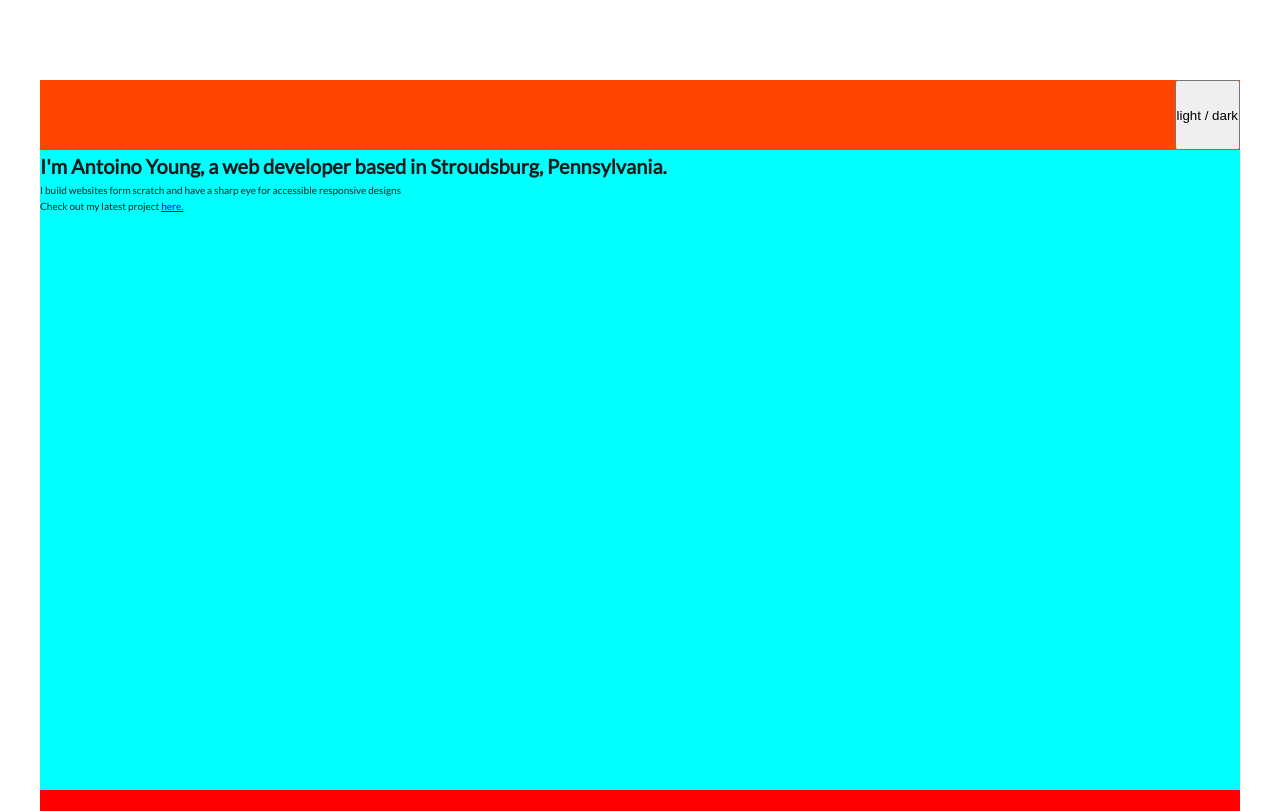
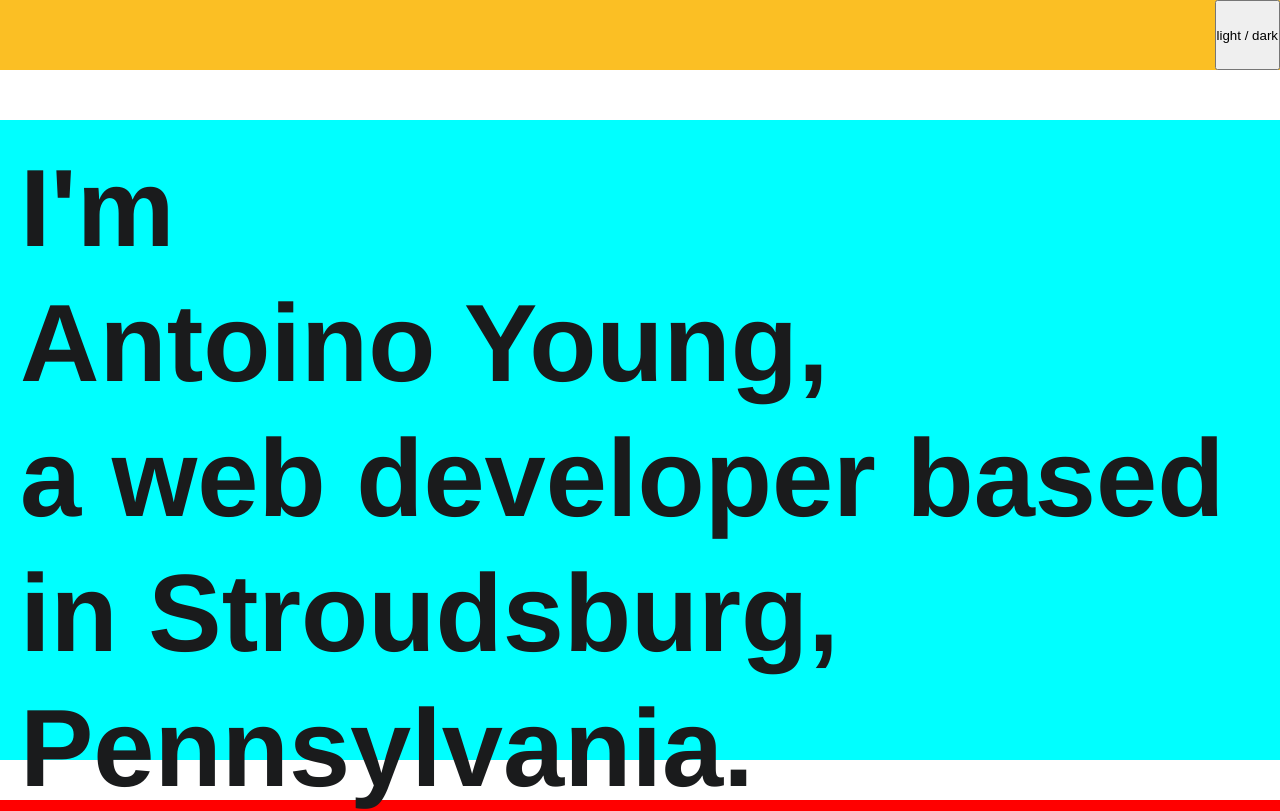
Before and after one commit to Gomurmamma/personal-website, a Next.js app: page / in a window 1280 px wide. Shown: the top 811 px of the page. Built offline with nearby package versions, Linux system fonts and the light colour scheme.

Commit message:
Layout components and styles

```diff
--- a/pages/index.js
+++ b/pages/index.js
@@ -1,17 +1,21 @@
 const Home = () => {
   return (
-    <>
+    <main>
       <h1>
-        I'm Antoino Young, a web developer based in Stroudsburg, Pennsylvania.
+        I'm
+        <br></br>
+        <span>Antoino Young</span>,<br></br>a web developer based in
+        Stroudsburg, Pennsylvania.
       </h1>
       <p>
-        I build websites form scratch and have a sharp eye for accessible
-        responsive designs
+        I build websites form scratch and have a sharp eye for accessible and
+        responsive designs.
       </p>
       <p>
         Check out my latest project <a href="#">here.</a>
       </p>
-    </>
+      <p>I'm currently available for hire.</p>
+    </main>
   );
 };
 
--- a/public/sass/components/footer.module.scss
+++ b/public/sass/components/footer.module.scss
@@ -1,6 +1,9 @@
 .footer {
   display: flex;
   flex-direction: column;
+
+  margin-top: 4rem;
+  margin-bottom: none;
 
   background-color: red;
 
--- a/public/sass/components/header.module.scss
+++ b/public/sass/components/header.module.scss
@@ -1,7 +1,9 @@
 .header {
-  background-color: orangered;
+  background-color: var(--yellow);
 
   height: 7rem;
+
+  margin-bottom: 5rem;
 
   display: flex;
   justify-content: flex-end;
--- a/public/sass/components/layout.module.scss
+++ b/public/sass/components/layout.module.scss
@@ -1,4 +1,10 @@
 .content {
   background-color: aqua;
   height: 80vh;
+
+  padding: 2rem 2rem;
+
+  font-family: "Helvetica Neue", sans-serif;
+  font-size: 5.5rem;
+  line-height: 13.5rem;
 }
--- a/public/sass/globals.scss
+++ b/public/sass/globals.scss
@@ -37,9 +37,9 @@ body {
 }
 
 div#__next {
-  max-width: 120rem; //max-width 1200px
+  max-width: 180rem; //max-width 1800px
 
   //center element
-  margin: 8rem auto;
+  margin: 0 auto 0 auto;
   background-color: var(--white);
 }
```
